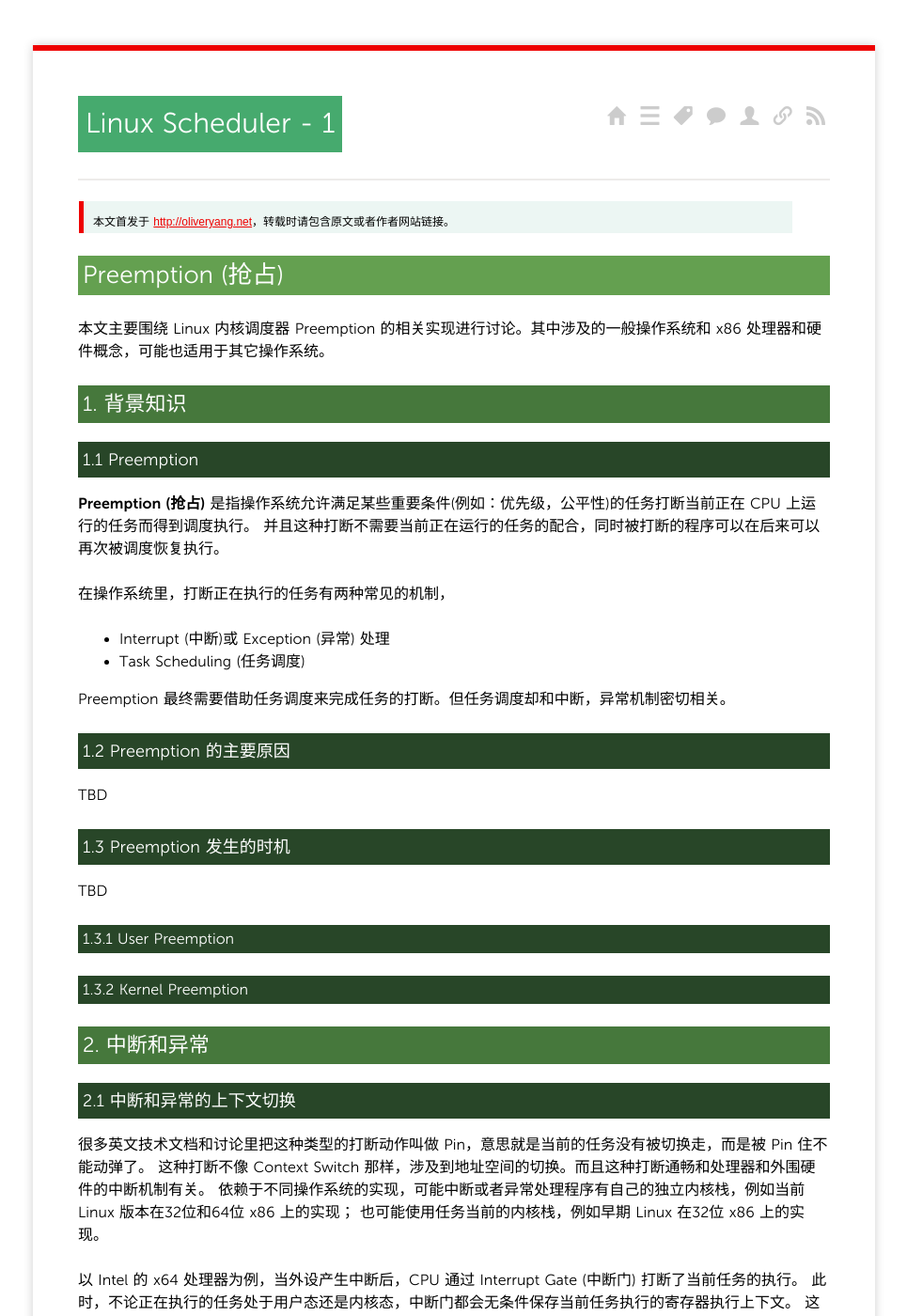
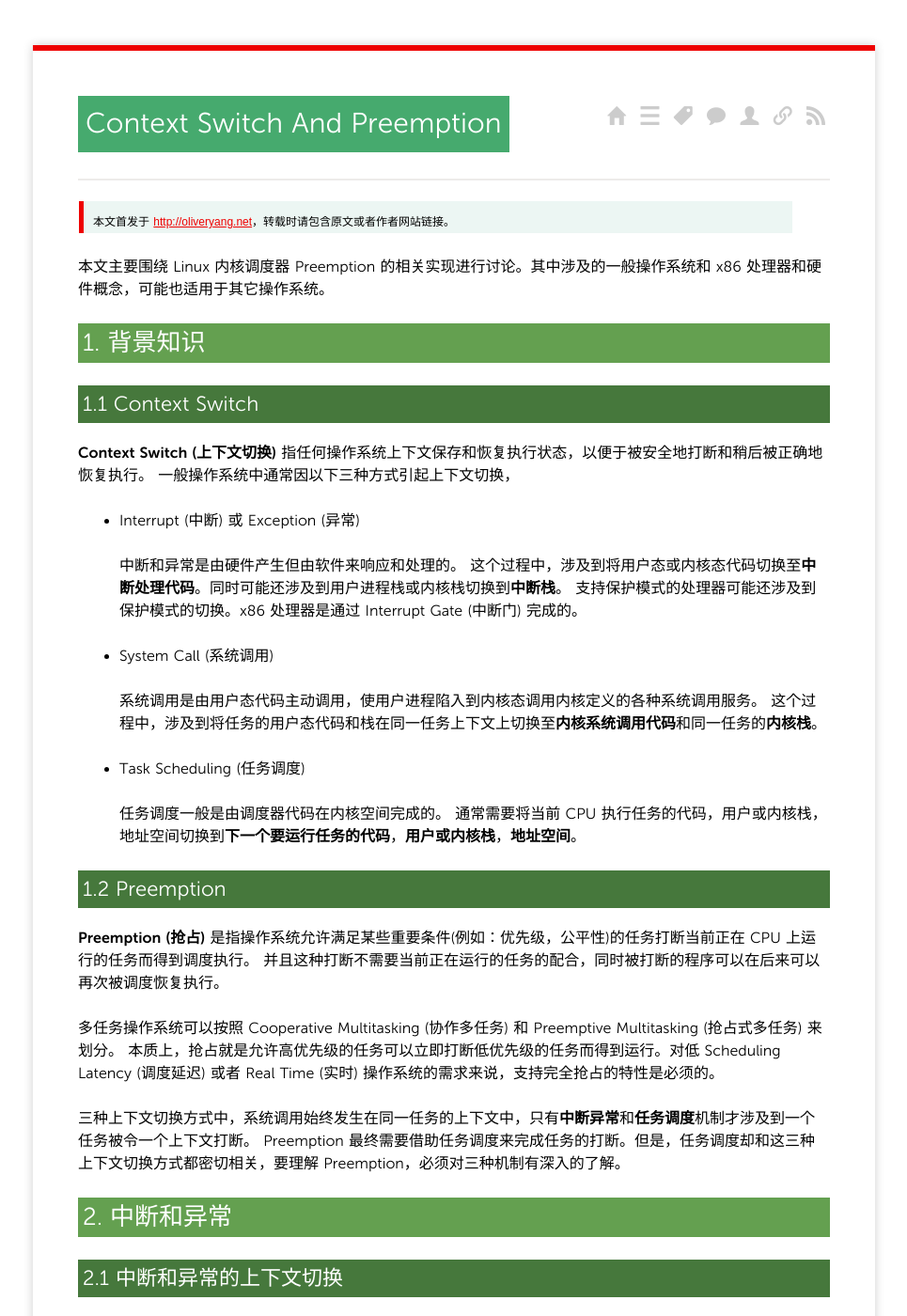
Before and after one commit to yangoliver/yangoliver.github.io, a Jekyll site: the page built from _posts/2016/2016-03-01-linux-scheduler-1.md, in a window 1280 px wide and 1400 px high. Shown: the whole window at 94% size, without its empty margins (157-1122 px from the left). Built offline with Jekyll 4.4.1, drawn with Linux system fonts in a browser that asks for light colours; comment, search, counter and statistics services are not loaded; some of the changed text lies outside the part shown.

Commit message:
draft: cleanup format and add context switch contents

```diff
--- a/_posts/2016/2016-03-01-linux-scheduler-1.md
+++ b/_posts/2016/2016-03-01-linux-scheduler-1.md
@@ -1,6 +1,6 @@
 ---
 layout: post
-title: Linux Scheduler - 1
+title: Context Switch And Preemption
 description: Linux 调度器的系列文章。本文主要介绍抢占的基本概念和 Linux 内核的相关实现。
 categories: [Chinese, Software, Hardware]
 tags: [scheduler, kernel, linux, hardware]
@@ -8,39 +8,46 @@ tags: [scheduler, kernel, linux, hardware]
 
 >本文首发于 <http://oliveryang.net>，转载时请包含原文或者作者网站链接。
 
-## Preemption (抢占)
-
 本文主要围绕 Linux 内核调度器 Preemption 的相关实现进行讨论。其中涉及的一般操作系统和 x86 处理器和硬件概念，可能也适用于其它操作系统。
 
-### 1. 背景知识
+## 1. 背景知识
 
-#### 1.1 Preemption
+### 1.1 Context Switch
+
+**Context Switch (上下文切换)** 指任何操作系统上下文保存和恢复执行状态，以便于被安全地打断和稍后被正确地恢复执行。
+一般操作系统中通常因以下三种方式引起上下文切换，
+
+- Interrupt (中断) 或 Exception (异常)
+
+  中断和异常是由硬件产生但由软件来响应和处理的。
+  这个过程中，涉及到将用户态或内核态代码切换至**中断处理代码**。同时可能还涉及到用户进程栈或内核栈切换到**中断栈**。
+  支持保护模式的处理器可能还涉及到保护模式的切换。x86 处理器是通过 Interrupt Gate (中断门) 完成的。
+
+- System Call (系统调用)
+
+  系统调用是由用户态代码主动调用，使用户进程陷入到内核态调用内核定义的各种系统调用服务。
+  这个过程中，涉及到将任务的用户态代码和栈在同一任务上下文上切换至**内核系统调用代码**和同一任务的**内核栈**。
+
+- Task Scheduling (任务调度)
+
+  任务调度一般是由调度器代码在内核空间完成的。
+  通常需要将当前 CPU 执行任务的代码，用户或内核栈，地址空间切换到**下一个要运行任务的代码**，**用户或内核栈**，**地址空间**。
+
+
+### 1.2 Preemption
 
 **Preemption (抢占)** 是指操作系统允许满足某些重要条件(例如：优先级，公平性)的任务打断当前正在 CPU 上运行的任务而得到调度执行。
 并且这种打断不需要当前正在运行的任务的配合，同时被打断的程序可以在后来可以再次被调度恢复执行。
 
-在操作系统里，打断正在执行的任务有两种常见的机制，
+多任务操作系统可以按照 Cooperative Multitasking (协作多任务) 和 Preemptive Multitasking (抢占式多任务) 来划分。
+本质上，抢占就是允许高优先级的任务可以立即打断低优先级的任务而得到运行。对低 Scheduling Latency (调度延迟) 或者 Real Time (实时) 操作系统的需求来说，支持完全抢占的特性是必须的。
 
-- Interrupt (中断)或 Exception (异常) 处理
-- Task Scheduling (任务调度)
+三种上下文切换方式中，系统调用始终发生在同一任务的上下文中，只有**中断异常**和**任务调度**机制才涉及到一个任务被令一个上下文打断。
+Preemption 最终需要借助任务调度来完成任务的打断。但是，任务调度却和这三种上下文切换方式都密切相关，要理解 Preemption，必须对三种机制有深入的了解。
 
-Preemption 最终需要借助任务调度来完成任务的打断。但任务调度却和中断，异常机制密切相关。
+## 2. 中断和异常
 
-#### 1.2 Preemption 的主要原因
-
-TBD
-
-#### 1.3 Preemption 发生的时机
-
-TBD
-
-##### 1.3.1 User Preemption
-
-##### 1.3.2 Kernel Preemption
-
-### 2. 中断和异常
-
-#### 2.1 中断和异常的上下文切换
+### 2.1 中断和异常的上下文切换
 
 很多英文技术文档和讨论里把这种类型的打断动作叫做 Pin，意思就是当前的任务没有被切换走，而是被 Pin 住不能动弹了。
 这种打断不像 Context Switch 那样，涉及到地址空间的切换。而且这种打断通畅和处理器和外围硬件的中断机制有关。
@@ -66,15 +73,29 @@ x64 的异常机制与中断机制类似，都利用了 IDT 来完被打断任
 [Intel Intel 64 and IA-32 Architectures Software Developer's Manual Volume 3](http://www.intel.com/content/www/us/en/processors/architectures-software-developer-manuals.html)
 里的 **6.14 EXCEPTION AND INTERRUPT HANDLING IN 64-BIT MODE** 章节里有硬件的详细介绍，尤其详细说明了32位和64位，以及中断和异常的详细差异。
 
-#### 2.2 中断引起的任务调度
+### 2.2 中断引起的任务调度
 
 TBD
 
-##### 2.2.1 时钟中断
+#### 2.2.1 Timer Interrupt
 
-##### 2.2.2 IPI (处理器间中断)
+TBD
 
-### 3. 任务调度
+#### 2.2.2 Scheduler IPI
+
+TBD
+
+## 3. 系统调用
+
+### 3.1 系统调用的上下文切换
+
+TBD
+
+### 3.2 系统调用引起的任务调度
+
+TBD
+
+## 4. 任务调度
 
 任务的调度需要内核代码通过调用调度器核心的 schedule 函数引起。它主要完成以下工作，
 
@@ -83,7 +104,7 @@ TBD
 
 本文主要关注上下文切换和引起任务调度的原因。
 
-#### 3.1 任务调度上下文切换
+### 4.1 任务调度上下文切换
 
 内核 schedule 函数其中一个重要的处理就是 Task Context Switch (任务上下文切换)。调度器的任务上下文切换主要做两件事，
 
@@ -105,14 +126,12 @@ TBD
    [Intel Intel 64 and IA-32 Architectures Software Developer's Manual Volume 3](http://www.intel.com/content/www/us/en/processors/architectures-software-developer-manuals.html)
    的章节 **13.4 DESIGNING OS FACILITIES FOR SAVING X87 FPU, SSE AND EXTENDED STATES ON TASK OR CONTEXT SWITCHES** 里建议的方式。
 
-#### 3.2 任务调度的时机和方式
-
 一般来说，任务调度，或者说任务上下文切换，可以分为以下两大方式来进行，
 
 - Voluntary Context Switch (主动上下文切换)
 - Involuntary Context Switch (强制上下文切换)
 
-##### 3.2.1 主动上下文切换
+### 4.2 主动上下文切换
 
 主动上下文切换就是任务主动通过直接或者间接调用 schedule 函数引起的上下文切换。引起主动上下文切换的常见时机有，
 
@@ -131,118 +150,122 @@ TBD
    任务在显式地用 schedule 函数前，利用 set_current_state 将任务设置成**非 TASK_RUNNING 状态**。
    例如，设置成 TASK_STOPPED 状态，然后调用 schedule 函数。
 
-##### 3.2.2 强制上下文切换
+### 4.3 强制上下文切换
 
-强制上下文切换是指并非任务自身意愿调用 schedule 函数而引发的上下文切换。
+强制上下文切换是指并非任务自身意愿调用 schedule 函数而引发的上下文切换。从定义可以看出，强制上下文切换的主要原因都和 Preemption 有关。
 
-1. Tick Preemption
+#### 4.3.1 触发 Preemption
 
-   在周期性的时钟中断里，内核调度器检查当前正在运行任务的持续运行时间是否超出具体调度算法支持的时间上限，从而决定是否剥夺当前任务的运行。
-   一旦决定剥夺在 CPU 上任务的运行，则会给正在 CPU 上运行的当前任务设置一个**请求重新调度的标志**：`TIF_NEED_RESCHED`。
+##### 4.4.1.1 Tick Preemption
 
-   需要注意的是，TIF_NEED_RESCHED 标志置位后，并没有立即调用 schedule 函数发生上下文切换。真正的上下文切换动作是 User Preemption 或 Kernel Preemption 的代码完成的。
+在周期性的时钟中断里，内核调度器检查当前正在运行任务的持续运行时间是否超出具体调度算法支持的时间上限，从而决定是否剥夺当前任务的运行。
+一旦决定剥夺在 CPU 上任务的运行，则会给正在 CPU 上运行的当前任务设置一个**请求重新调度的标志**：`TIF_NEED_RESCHED`。
 
-   User Preemption 或 Kernel Preemption 在很多代码路径上放置了检查当前任务的 `TIF_NEED_RESCHED` 标志，并显式调用 schedule 的逻辑。
-   接下来很快就会有机会调用 schedule 来触发任务切换，这时抢占就真正的完成了。上下文切换发生时，下一个被调度的任务将由具体调度器算法来决定从运行队列里挑选。
+需要注意的是，TIF_NEED_RESCHED 标志置位后，并没有立即调用 schedule 函数发生上下文切换。真正的上下文切换动作是 User Preemption 或 Kernel Preemption 的代码完成的。
 
-   例如，如果时钟中断刚好打断正在用户空间运行的进程，那么当 Tick Preemption 的代码将当前被打断的用户进程的 `TIF_NEED_RESCHED` 标志置位。随后，时钟中断处理完成，并返回用户空间。
-   此时，User Preemption 的代码会在中断返回用户空间时检查 `TIF_NEED_RESCHED` 标志，如果置位就会调用 schedule 来完成上下文切换。
+User Preemption 或 Kernel Preemption 在很多代码路径上放置了检查当前任务的 `TIF_NEED_RESCHED` 标志，并显式调用 schedule 的逻辑。
+接下来很快就会有机会调用 schedule 来触发任务切换，这时抢占就真正的完成了。上下文切换发生时，下一个被调度的任务将由具体调度器算法来决定从运行队列里挑选。
 
-2. Wakeup Preemption
+例如，如果时钟中断刚好打断正在用户空间运行的进程，那么当 Tick Preemption 的代码将当前被打断的用户进程的 `TIF_NEED_RESCHED` 标志置位。随后，时钟中断处理完成，并返回用户空间。
+此时，User Preemption 的代码会在中断返回用户空间时检查 `TIF_NEED_RESCHED` 标志，如果置位就会调用 schedule 来完成上下文切换。
 
-   当一个进程因各种原因需要唤醒另一个进程时，`try_to_wake_up` 的内核函数将会帮助被唤醒的进程选择一个 CPU 的 Run Queue，然后把进程插入到 Run Queue 里，并设置成 `TASK_RUNNING` 状态。
-   这个过程中 CPU Run Queue 的选择和 Run Queue 插入操作都是调用具体的调度算法回调函数来实现的。
+##### 4.4.1.2 Wakeup Preemption
 
-   任务插入到 Run Queue 后，调度器立即将新唤醒的任务和正在 CPU 上执行的任务交给具体的调度算法去比较，决定是否剥夺当前任务的运行。
-   与 Tick Preemption 一样，一旦决定剥夺在 CPU 上执行的任务的运行，则会给当前任务设置一个 `TIF_NEED_RESCHED` 标志。而实际的 schedule 调用并不是在这时完成的。
-   但 Wakeup Preemption 在此处真正特殊的地方在于，执行唤醒操作的任务可能把被唤醒的任务插入到**本地 CPU** 的 Run Queue，但还可能插入到**远程 CPU** 的 Run Queue。
-   因此，schedule 函数的调用可能有两种情况，
+当原因需要唤醒另一个进程时，`try_to_wake_up` 的内核函数将会帮助被唤醒的进程选择一个 CPU 的 Run Queue，然后把进程插入到 Run Queue 里，并设置成 `TASK_RUNNING` 状态。
+这个过程中 CPU Run Queue 的选择和 Run Queue 插入操作都是调用具体的调度算法回调函数来实现的。
 
-   * 被唤醒任务在本地 CPU Run Queue
+任务插入到 Run Queue 后，调度器立即将新唤醒的任务和正在 CPU 上执行的任务交给具体的调度算法去比较，决定是否剥夺当前任务的运行。
+与 Tick Preemption 一样，一旦决定剥夺在 CPU 上执行的任务的运行，则会给当前任务设置一个 `TIF_NEED_RESCHED` 标志。而实际的 schedule 调用并不是在这时完成的。
+但 Wakeup Preemption 在此处真正特殊的地方在于，执行唤醒操作的任务可能把被唤醒的任务插入到**本地 CPU** 的 Run Queue，但还可能插入到**远程 CPU** 的 Run Queue。
+因此，schedule 函数的调用可能有两种情况，
 
-     唤醒函数在返回过程中，只要当前任务运行到任何一处 User Preemption 或 Kernel Preemption 的代码，这些代码就会检查到 `TIF_NEED_RESCHED` 标志，并调用 schedule 的位置，上下文切换才真正发生。
-     实际上，如果 Kernel Preemption 是打开的，在唤醒操作结束时的 `spin_unlock` 或者随后的各种可能的中断退出路径都有 Kernel Preemption 调用 schedule 的时机。
+* 被唤醒任务在本地 CPU Run Queue
 
-   * 被唤醒任务在远程 CPU Run Queue
+  唤醒函数在返回过程中，只要当前任务运行到任何一处 User Preemption 或 Kernel Preemption 的代码，这些代码就会检查到 `TIF_NEED_RESCHED` 标志，并调用 schedule 的位置，上下文切换才真正发生。
+  实际上，如果 Kernel Preemption 是打开的，在唤醒操作结束时的 `spin_unlock` 或者随后的各种可能的中断退出路径都有 Kernel Preemption 调用 schedule 的时机。
 
-     这种情况下，唤醒操作在设置 `TIF_NEED_RESCHED` 标志之后，会立即向被唤醒任务 Run Queue 所属的 CPU 发送一个 IPI (处理器间中断)，然后才返回。
-     以 Intel x86 架构为例，那个远程 CPU 的 `RESCHEDULE_VECTOR` 被初始化来响应这个中断，最终中断处理函数 `scheduler_ipi` 在远程 CPU 上执行。
-     早期 Linux 内核，`scheduler_ipi` 其实是个空函数，因为所有中断返回用户空间或者内核空间都的出口位置都已经有 User Preemption 和 Kernel Preemption 的代码在那里，所以 schedule 一定会被调用。
-     后来的 Linux 内核里，又利用 `scheduler_ipi` 让远程 CPU 来做远程唤醒的主要操作，从而减少 Run Queue 锁竞争。所以现在的 `scheduler_ipi` 加入了新的代码。
+* 被唤醒任务在远程 CPU Run Queue
 
-   因 Wakeup Preemption 而导致的上下文切换发生时，下一个被调度的任务将由具体调度器算法来决定从运行队列里挑选。
-   对于刚唤醒的任务，如果成功触发了 Wakeup Preemption，则某些具体的调度算法会给它一个优先被调度的机会。
+  这种情况下，唤醒操作在设置 `TIF_NEED_RESCHED` 标志之后，会立即向被唤醒任务 Run Queue 所属的 CPU 发送一个 IPI (处理器间中断)，然后才返回。
+  以 Intel x86 架构为例，那个远程 CPU 的 `RESCHEDULE_VECTOR` 被初始化来响应这个中断，最终中断处理函数 `scheduler_ipi` 在远程 CPU 上执行。
+  早期 Linux 内核，`scheduler_ipi` 其实是个空函数，因为所有中断返回用户空间或者内核空间都的出口位置都已经有 User Preemption 和 Kernel Preemption 的代码在那里，所以 schedule 一定会被调用。
+  后来的 Linux 内核里，又利用 `scheduler_ipi` 让远程 CPU 来做远程唤醒的主要操作，从而减少 Run Queue 锁竞争。所以现在的 `scheduler_ipi` 加入了新的代码。
 
-3. User Preemption
+因 Wakeup Preemption 而导致的上下文切换发生时，下一个被调度的任务将由具体调度器算法来决定从运行队列里挑选。
+对于刚唤醒的任务，如果成功触发了 Wakeup Preemption，则某些具体的调度算法会给它一个优先被调度的机会。
 
-   User Preemption 发生在如下两种典型的状况，
+#### 4.3.2 执行 Preemption
 
-   * 系统调用，中断及异常在**返回用户空间**前，检查 CPU 当前正在运行的任务的 `TIF_NEED_RESCHED` 标志，如果置位则直接调用 schedule 函数。
+#### 4.3.2.1 User Preemption
 
-   * 内核态的代码在循环体内调用 cond_resched()，yield() 等内核 API，给其它任务得到调度的机会，防止独占滥用 CPU。
+User Preemption 发生在如下两种典型的状况，
 
-     在内核态写逻辑上造成长时间循环的代码，有可能造成内核死锁或者造成超长调度延迟，尤其是当 Kernel Preemption 没有打开时。
-     这时可以在循环体内调用 cond_resched()，yield() 等内核 API，有条件的让出 CPU。这里说的有条件是因为 cond_resched 要检查 `TIF_NEED_RESCHED` 标志。
-	 而 yield 在所在 CPU Run Queue 没有任务的情况下，也不会发生真正的任务切换。
+* 系统调用，中断及异常在**返回用户空间**前，检查 CPU 当前正在运行的任务的 `TIF_NEED_RESCHED` 标志，如果置位则直接调用 schedule 函数。
 
-   User Preemption 的代码同样是显示地调用 schedule 函数，与前面主动上下文切换中不同的是，调用 schedule 函数时，当前上下文任务的状态还是 **TASK_RUNNING**。
-   只要调用 schedule 时当前任务是 TASK_RUNNING，这时 schedule 的代码就把这次上下文切换算作强制上下文切换。下面是 schedule 代码在 Linux 3.19 的实现，
+* 内核态的代码在循环体内调用 cond_resched()，yield() 等内核 API，给其它任务得到调度的机会，防止独占滥用 CPU。
 
-		static void __sched __schedule(void)
-		{
-			struct task_struct *prev, *next;
-			unsigned long *switch_count;
-			struct rq *rq;
-			int cpu;
+  在内核态写逻辑上造成长时间循环的代码，有可能造成内核死锁或者造成超长调度延迟，尤其是当 Kernel Preemption 没有打开时。
+  这时可以在循环体内调用 cond_resched()，yield() 等内核 API，有条件的让出 CPU。这里说的有条件是因为 cond_resched 要检查 `TIF_NEED_RESCHED` 标志。
+  而 yield 在所在 CPU Run Queue 没有任务的情况下，也不会发生真正的任务切换。
+
+User Preemption 的代码同样是显示地调用 schedule 函数，与前面主动上下文切换中不同的是，调用 schedule 函数时，当前上下文任务的状态还是 **TASK_RUNNING**。
+只要调用 schedule 时当前任务是 TASK_RUNNING，这时 schedule 的代码就把这次上下文切换算作强制上下文切换。下面是 schedule 代码在 Linux 3.19 的实现，
+
+	static void __sched __schedule(void)
+	{
+		struct task_struct *prev, *next;
+		unsigned long *switch_count;
+		struct rq *rq;
+		int cpu;
+
+		[...snipped...]
+
+		raw_spin_lock_irq(&rq->lock);
+
+		switch_count = &prev->nivcsw; /* 默认 switch_count 是强制上下文切换的 */
+		if (prev->state && !(preempt_count() & PREEMPT_ACTIVE)) {
 
 			[...snipped...]
 
-			raw_spin_lock_irq(&rq->lock);
+			switch_count = &prev->nvcsw; /* 如果 pre->state 不是 TASK_RUNNING，
+			                             swtich_count 则指向主动上下文切换计数器 */
+		}
 
-			switch_count = &prev->nivcsw; /* 默认 switch_count 是强制上下文切换的 */
-			if (prev->state && !(preempt_count() & PREEMPT_ACTIVE)) {
+		[...snipped...]
 
-				[...snipped...]
+		next = pick_next_task(rq, prev);
 
-				switch_count = &prev->nvcsw; /* 如果 pre->state 不是 TASK_RUNNING，
-				                             swtich_count 则指向主动上下文切换计数器 */
-			}
+		[...snipped...]
 
-			[...snipped...]
+		if (likely(prev != next)) {
+			rq->nr_switches++;
+			rq->curr = next;
+			++*switch_count; /* 此时确实发生了调度，要给 nivcsw 或者 nvcsw 计数器累加 */
 
-			next = pick_next_task(rq, prev);
-
-			[...snipped...]
-
-			if (likely(prev != next)) {
-				rq->nr_switches++;
-				rq->curr = next;
-				++*switch_count; /* 此时确实发生了调度，要给 nivcsw 或者 nvcsw 计数器累加 */
-
-				rq = context_switch(rq, prev, next); /* unlocks the rq */
-				cpu = cpu_of(rq);
-			} else
-				raw_spin_unlock_irq(&rq->lock);
+			rq = context_switch(rq, prev, next); /* unlocks the rq */
+			cpu = cpu_of(rq);
+		} else
+			raw_spin_unlock_irq(&rq->lock);
 
 
-4. Kernel Preemption
+#### 4.3.2.2 Kernel Preemption
 
-   早期 Linux 内核只支持 User Preemption。2.6内核 Kernel Preemption 支持被引入。
+早期 Linux 内核只支持 User Preemption。2.6内核 Kernel Preemption 支持被引入。
 
-   Kernel Preemption 发生在以下几种情况，
+Kernel Preemption 发生在以下几种情况，
 
-   * 中断，异常结束处理后，返回到内核空间时。
+* 中断，异常结束处理后，返回到内核空间时。
 
-     以 x86 为例，Linux 在中断和异常处理代码的公共代码部分(即从具体 handler 代码退出后)，判断是否返回内核空间，然后调用 `preempt_schedule_irq` 检查 `TIF_NEED_RESCHED` 标志，触发任务切换。
+  以 x86 为例，Linux 在中断和异常处理代码的公共代码部分(即从具体 handler 代码退出后)，判断是否返回内核空间，然后调用 `preempt_schedule_irq` 检查 `TIF_NEED_RESCHED` 标志，触发任务切换。
 
-   * 禁止内核抢占处理结束时
+* 禁止内核抢占处理结束时
 
-     作为完全抢占内核，Linux 只允许在当前内核上下文需要禁止抢占的时候才使用 `preempt_disable` 禁止抢占，内核代码在禁止抢占后，应该尽早调用 `preempt_enable` 使能抢占，避免引入高调度延迟。
-     为尽快处理在禁止抢占期间 pending 的重新调度申请，内核在 `preempt_enable` 里会调用 `preempt_schedule` 检查 `TIF_NEED_RESCHED` 标志，触发任务切换。
+  作为完全抢占内核，Linux 只允许在当前内核上下文需要禁止抢占的时候才使用 `preempt_disable` 禁止抢占，内核代码在禁止抢占后，应该尽早调用 `preempt_enable` 使能抢占，避免引入高调度延迟。
+  为尽快处理在禁止抢占期间 pending 的重新调度申请，内核在 `preempt_enable` 里会调用 `preempt_schedule` 检查 `TIF_NEED_RESCHED` 标志，触发任务切换。
 
-     使用 `preempt_disable` 和 `preempt_enable` 的内核上下文有很多，典型而又为人熟知的有各种内核锁的实现，如 Spin Lock，Mutex，Semaphore，R/W Semaphore，RCU 等。
+  使用 `preempt_disable` 和 `preempt_enable` 的内核上下文有很多，典型而又为人熟知的有各种内核锁的实现，如 Spin Lock，Mutex，Semaphore，R/W Semaphore，RCU 等。
 
-### 4. schedule 函数
+### 4.3.3 preempt_schedule 函数
 
 TBD
 
```
